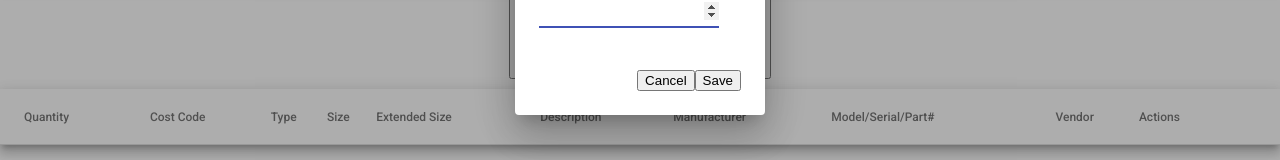
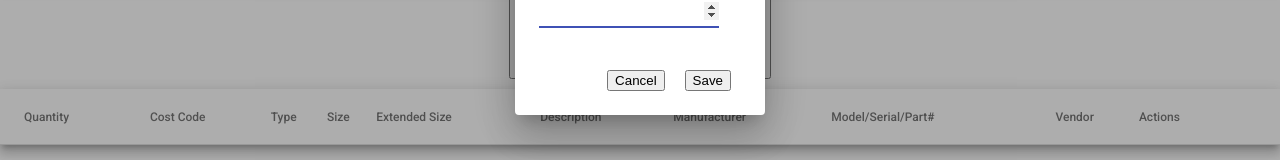
Before and after one commit to bt5e/price-list-email, an Angular app: page / in a window 1280 px wide. Both pictures are taken after a click on the button 1207 px from the left and 152 px from the top of the page. Shown: the part 442-602 px from the top of the page. Built offline with nearby package versions, Linux system fonts and the light colour scheme.

Commit message:
added spacing and styling to buttons

```diff
--- a/src/app/dialog-add-item/dialog-add-item.component.css
+++ b/src/app/dialog-add-item/dialog-add-item.component.css
@@ -0,0 +1,3 @@
+button {
+  margin: 10px;
+}
--- a/src/app/dialog-add-item/dialog-add-item.component.html
+++ b/src/app/dialog-add-item/dialog-add-item.component.html
@@ -13,6 +13,6 @@
   </div>
 </form>
 <div mat-dialog-actions align="end">
-  <button mat-button mat-dialog-close>Cancel</button>
-  <button mat-button (click)="onSubmit()" type="submit">Save</button>
+  <button mat-raised-button color="accent" mat-dialog-close>Cancel</button>
+  <button mat-raised-button color="primary" (click)="onSubmit()" type="submit">Save</button>
 </div>
--- a/src/app/items/items.component.html
+++ b/src/app/items/items.component.html
@@ -2,7 +2,7 @@
 
   <div class="center">
     <div class="filters">
-      <button class="fas fa-undo" mat-button (click)="resetFilters()">Reset</button>
+      <button class="fas fa-undo" mat-raised-button color="accent"  (click)="resetFilters()">Reset</button>
 
       <mat-form-field class="filter-service-field">
         <input type="text" placeholder="Service" matInput [formControl]="serviceFilterControl" [matAutocomplete]="serviceAuto"
--- a/src/styles.css
+++ b/src/styles.css
@@ -1,4 +1,5 @@
 /* You can add global styles to this file, and also import other style files */
+@import '@angular/material/prebuilt-themes/indigo-pink.css';
 
 html, body { height: 100%; }
 body { margin: 0; font-family: Roboto, "Helvetica Neue", sans-serif; }
```
